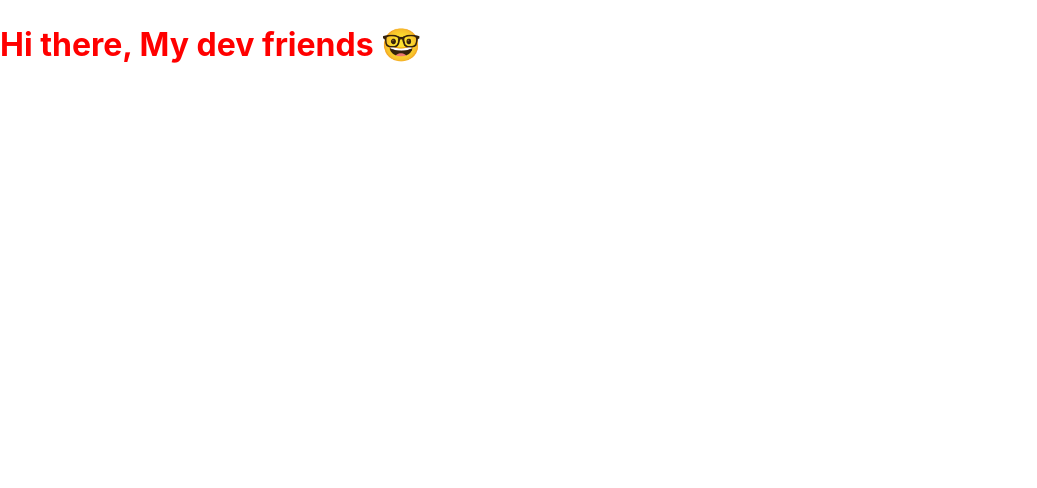
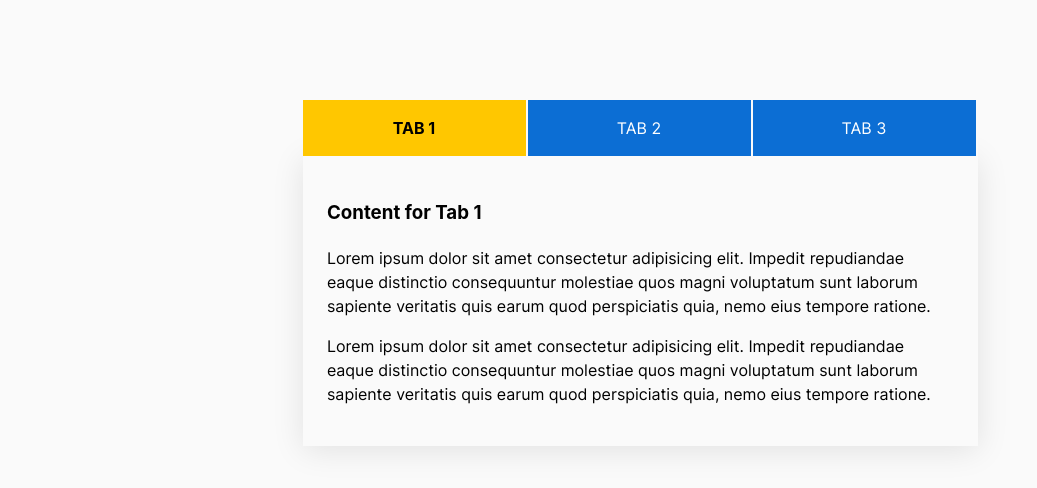
Before and after one commit to Rumesh-tharindu/dev-tab-bar-with-animation, a plain HTML site: page index.html in a window 1280 px wide. Shown: the whole page, without its empty margins (0-1037 px from the left). Drawn offline with nearby package versions, Linux system fonts and the light colour scheme; a web font is replaced by a local one.

Commit message:
finished

```diff
--- a/asset/css/scss/style.scss
+++ b/asset/css/scss/style.scss
@@ -30,9 +30,11 @@
 
 // color variable
 
-$primary-color: red;
+$primary-color: #0c6ed4;
+$gray-200: #fafafa;
 $white: #fff;
 $black: #000;
+$yellow-color: #ffc700;
 
 html {
 	overflow-x: hidden;
@@ -46,8 +48,75 @@ body {
 	line-height: 1.5;
 	box-sizing: border-box;
 	font-family: 'Inter';
+	background-color: $gray-200;
 }
 
-h1 {
-	color: $red-color;
+.container {
+	max-width: 1420px;
+	width: 100%;
+	padding-left: 1rem;
+	padding-right: 1rem;
 }
+
+.tabBarPage {
+	width: 100%;
+	height: 100vh;
+	display: flex;
+	justify-content: center;
+
+	.tabs {
+		max-width: 675px;
+		margin-top: 100px;
+		margin-left: auto;
+		margin-right: auto;
+
+		.tab-links {
+			padding-left: 0;
+			list-style: none;
+			display: flex;
+			justify-content: space-between;
+			margin-bottom: 0;
+		}
+
+		li {
+			flex: 1;
+			padding: 1rem;
+			background-color: $primary-color;
+			border-right: 2px solid $gray-200;
+			text-align: center;
+			transition: 0.2s all ease-in-out;
+
+			a {
+				color: $white;
+				text-decoration: none;
+				text-align: center;
+				width: 100%;
+				text-transform: uppercase;
+				display: inline-block;
+			}
+
+			&.active {
+				background-color: $yellow-color;
+				font-weight: bold;
+
+				a {
+					color: $black;
+				}
+			}
+		}
+
+		/* Hide all tabs */
+		.tab-content {
+			padding-top: 1rem;
+			box-shadow: 0 4px 30px rgba(0, 0, 0, 0.1);
+			padding: 1.5rem;
+			.tab {
+				display: none;
+			}
+		}
+		/* Show active tab */
+		.tab-content .active {
+			display: block;
+		}
+	}
+}
--- a/asset/js/main.js
+++ b/asset/js/main.js
@@ -1,3 +1,16 @@
 $(document).ready(function () {
-	console.log('Hey this my main js file');
+	$('.tab-links a').on('click', function (e) {
+		e.preventDefault();
+		var currentAttrValue = $(this).attr('href');
+		console.log(currentAttrValue);
+
+		// Show/Hide Tabs
+		$('.tab-content ' + currentAttrValue)
+			.show()
+			.siblings()
+			.hide();
+
+		// Change/remove current tab to active
+		$(this).parent('li').addClass('active').siblings().removeClass('active');
+	});
 });
--- a/index.html
+++ b/index.html
@@ -4,10 +4,86 @@
 		<meta charset="UTF-8" />
 		<meta name="viewport" content="width=device-width, initial-scale=1.0" />
 		<link rel="stylesheet" href="./asset/css/style.css" />
+		<link
+			rel="stylesheet"
+			href="https://cdnjs.cloudflare.com/ajax/libs/animate.css/4.1.1/animate.min.css" />
 		<title>tab Bar With Animation</title>
 	</head>
 	<body>
-		<h1>Hi there, My dev friends 🤓</h1>
+		<div class="main">
+			<div class="tabBarPage">
+				<div class="container">
+					<div class="tabs">
+						<ul class="tab-links">
+							<li class="active"><a href="#tab1">Tab 1</a></li>
+							<li><a href="#tab2">Tab 2</a></li>
+							<li><a href="#tab3">Tab 3</a></li>
+						</ul>
+
+						<div class="tab-content">
+							<div id="tab1" class="tab active">
+								<!-- Tab 1 content -->
+								<div class="tabWrapper animate__animated animate__bounce">
+									<h3>Content for Tab 1</h3>
+									<p>
+										Lorem ipsum dolor sit amet consectetur adipisicing elit. Impedit
+										repudiandae eaque distinctio consequuntur molestiae quos magni
+										voluptatum sunt laborum sapiente veritatis quis earum quod
+										perspiciatis quia, nemo eius tempore ratione.
+									</p>
+
+									<p>
+										Lorem ipsum dolor sit amet consectetur adipisicing elit. Impedit
+										repudiandae eaque distinctio consequuntur molestiae quos magni
+										voluptatum sunt laborum sapiente veritatis quis earum quod
+										perspiciatis quia, nemo eius tempore ratione.
+									</p>
+								</div>
+							</div>
+
+							<div id="tab2" class="tab">
+								<!-- Tab 2 content -->
+								<div class="tabWrapper animate__animated animate__bounce">
+									<h3>Content for Tab 2</h3>
+									<p>
+										Lorem ipsum dolor sit amet consectetur adipisicing elit. Impedit
+										repudiandae eaque distinctio consequuntur molestiae quos magni
+										voluptatum
+									</p>
+
+									<p>
+										Lorem ipsum dolor sit amet consectetur adipisicing elit. Impedit
+										repudiandae eaque distinctio consequuntur molestiae quos magni
+										voluptatum sunt laborum sapiente veritatis quis earum quod
+										perspiciatis quia, nemo eius tempore ratione.
+									</p>
+								</div>
+							</div>
+
+							<div id="tab3" class="tab">
+								<!-- Tab 3 content -->
+								<div class="tabWrapper animate__animated animate__bounce">
+									<h3>Content for Tab 3</h3>
+									<p>
+										Lorem ipsum dolor sit amet consectetur adipisicing elit. Impedit
+										repudiandae eaque distinctio consequuntur molestiae quos magni
+										voluptatum Lorem ipsum dolor sit amet consectetur
+									</p>
+
+									<p>
+										Lorem ipsum dolor sit amet consectetur adipisicing elit. Impedit
+										repudiandae eaque distinctio consequuntur molestiae quos magni
+										voluptatum sunt laborum sapiente veritatis quis earum quod
+										perspiciatis quia, nemo eius tempore ratione.
+									</p>
+								</div>
+							</div>
+						</div>
+					</div>
+				</div>
+			</div>
+		</div>
+
 		<script src="./asset/js/libs/jquery.js"></script>
 		<script src="./asset/js/main.js"></script>
 	</body>
```
Also changed, not shown: asset/css/style.css, 1 other file.
